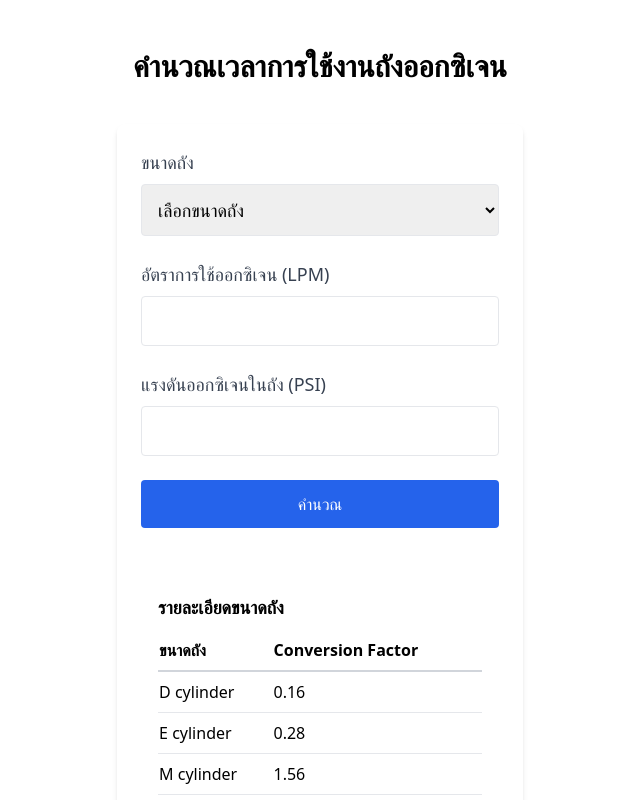
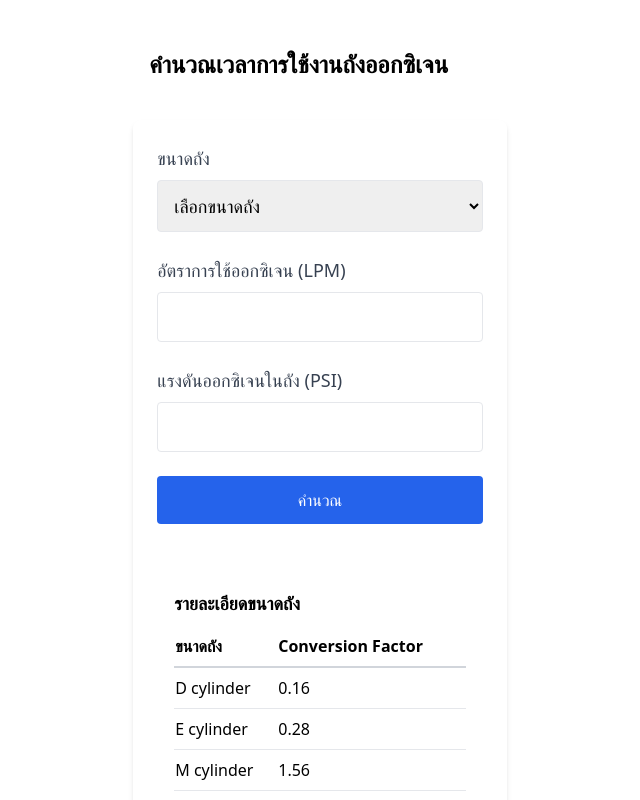
Before and after one commit to Nikkamal1/Project_Ox0ygen-Tank-Calculator, a React (Vite) app: page / in a window 1280 px wide. Shown: the top 800 px of the page, without its empty margins (320-960 px from the left). Built offline with nearby package versions, Linux system fonts and the light colour scheme.

Commit message:
Add all project files

```diff
--- a/src/Component/Form.jsx
+++ b/src/Component/Form.jsx
@@ -2,7 +2,7 @@ const Form = ({ setCylinder, setOxygenRate, setPressure, handleCalculate, result
     return (
       <div className="font-sukhumvit">
        <div className="bg-white text-black p-4 text-center rounded-lg mb-6 inline-block">
-  <h1 className="text-3xl font-semibold inline">คำนวณเวลาการใช้งานถังออกซิเจน</h1>
+  <h1 className="text-2xl font-semibold inline">คำนวณเวลาการใช้งานถังออกซิเจน</h1>
 </div>
 
 
```
